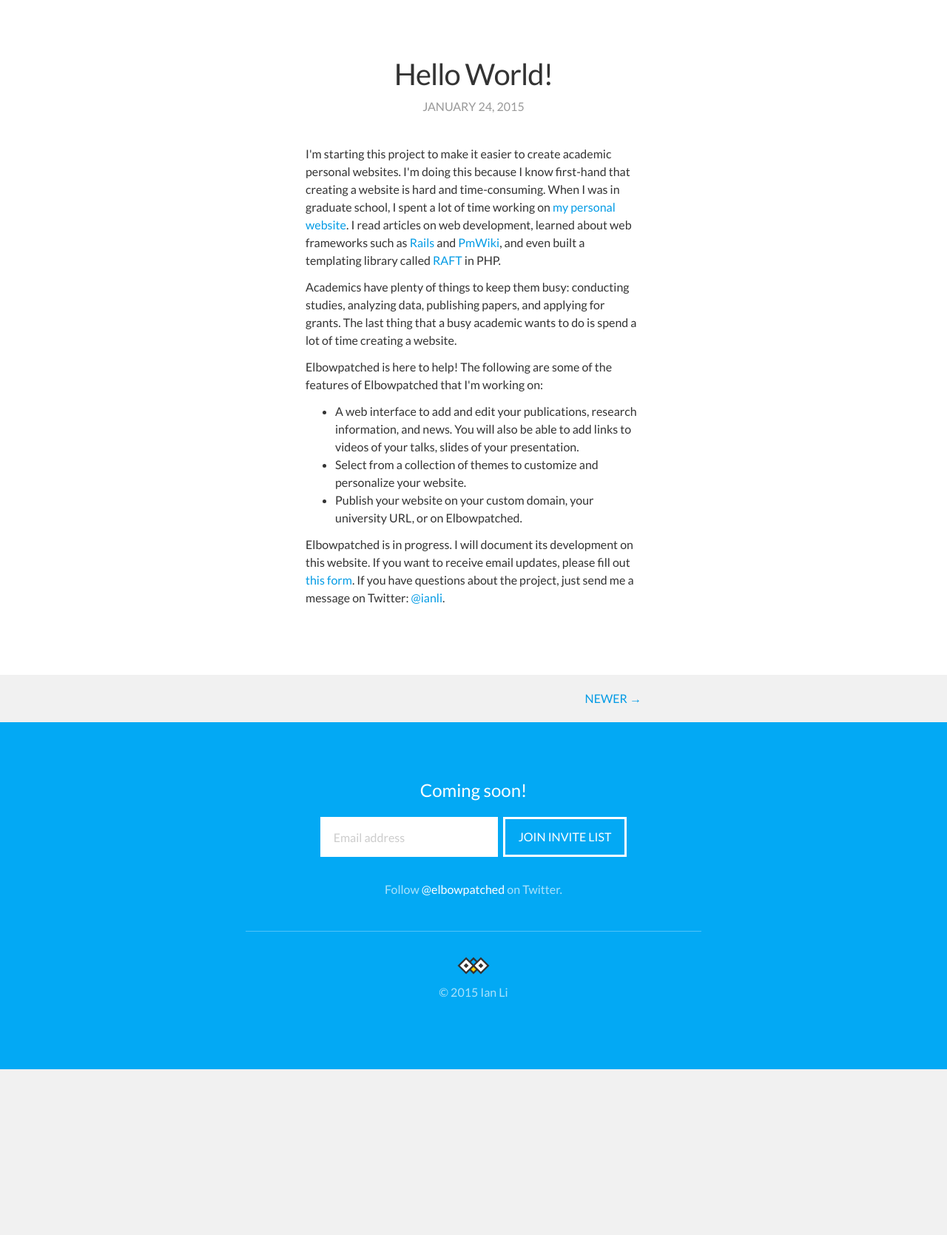
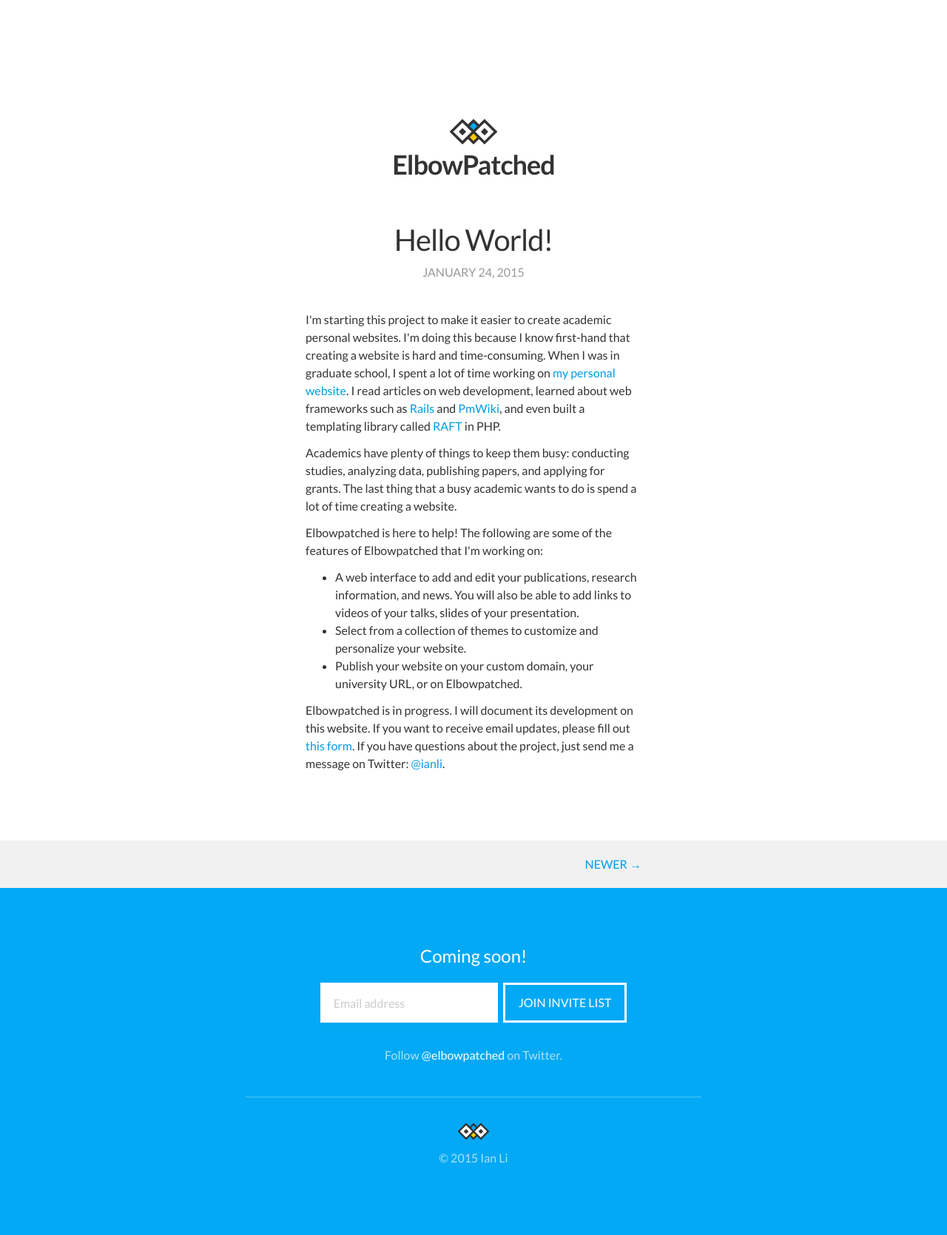
Before and after one commit to ianli/elbowpatched.com, a Jekyll site: the page built from _posts/2014-08-27-hello-world.md, in a window 1280 px wide. Shown: the whole page at 74% size. Built offline with Jekyll 4.4.1, drawn with Linux system fonts in a browser that asks for light colours; nearby versions of some CDN libraries; comment, search, counter and statistics services are not loaded; before the commit the page ends 1445 px from its top, so only the background shows below that.

Commit message:
Added blog header

```diff
--- a/_layouts/posts.html
+++ b/_layouts/posts.html
@@ -2,9 +2,25 @@
 layout: default
 ---
 
+<!-- Blog Header -->
+<div class="section
+            section--blog-header
+            text-center">
+
+  <a href="/">
+    <img src="/img/logo.svg"
+         style="height:36px;">
+
+    <h1>ElbowPatched</h1>
+  </a>
+
+</div>
+
+<!-- Blog Post -->
 <div class="section
             section--padded
-            section--blog">
+            section--blog"
+     style="padding-top:64px;">
 
   <div class="container">
     <div class="row">
--- a/css/v2.scss
+++ b/css/v2.scss
@@ -135,3 +135,22 @@ body {
     color:#999;
   }
 }
+
+.section--blog-header {
+  padding:160px 20px 0;
+
+  a {
+    &:hover,
+    &:focus {
+      background-color:transparent;
+    }
+  }
+
+  h1 {
+    margin-top:8px;
+    line-height:36px;
+    letter-spacing:-1px;
+    font-size:36px;
+    color:$text-color;
+  }
+}
```
